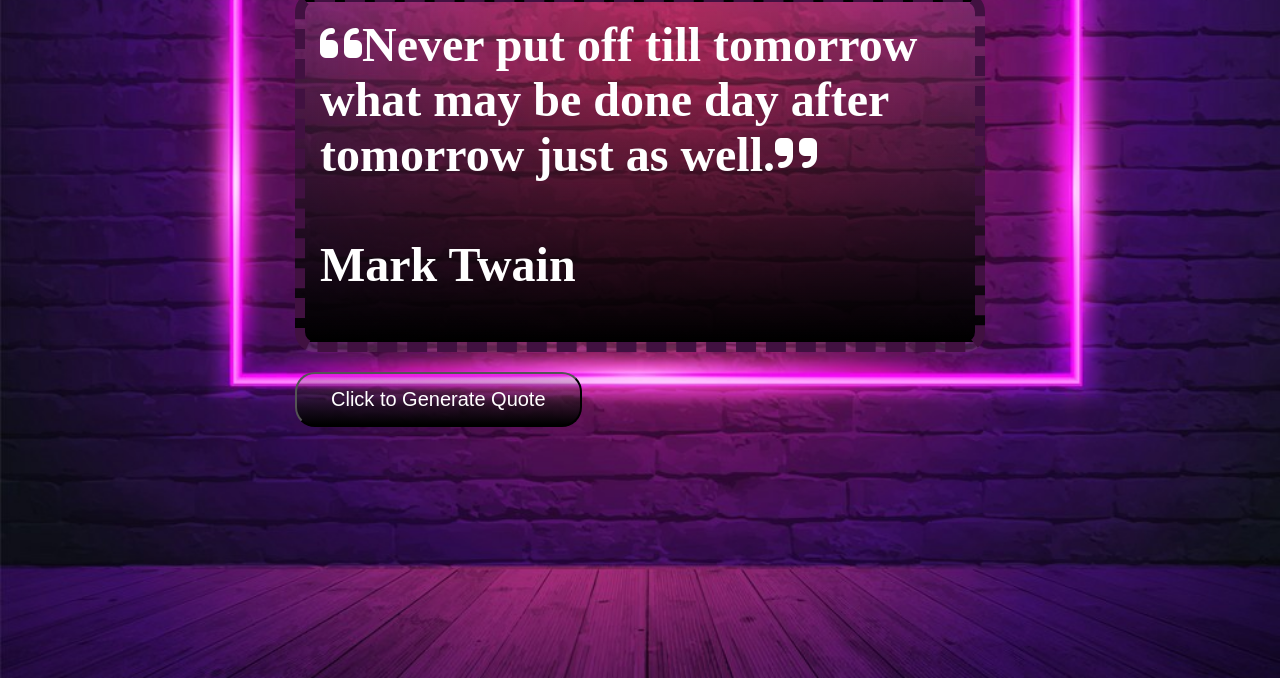
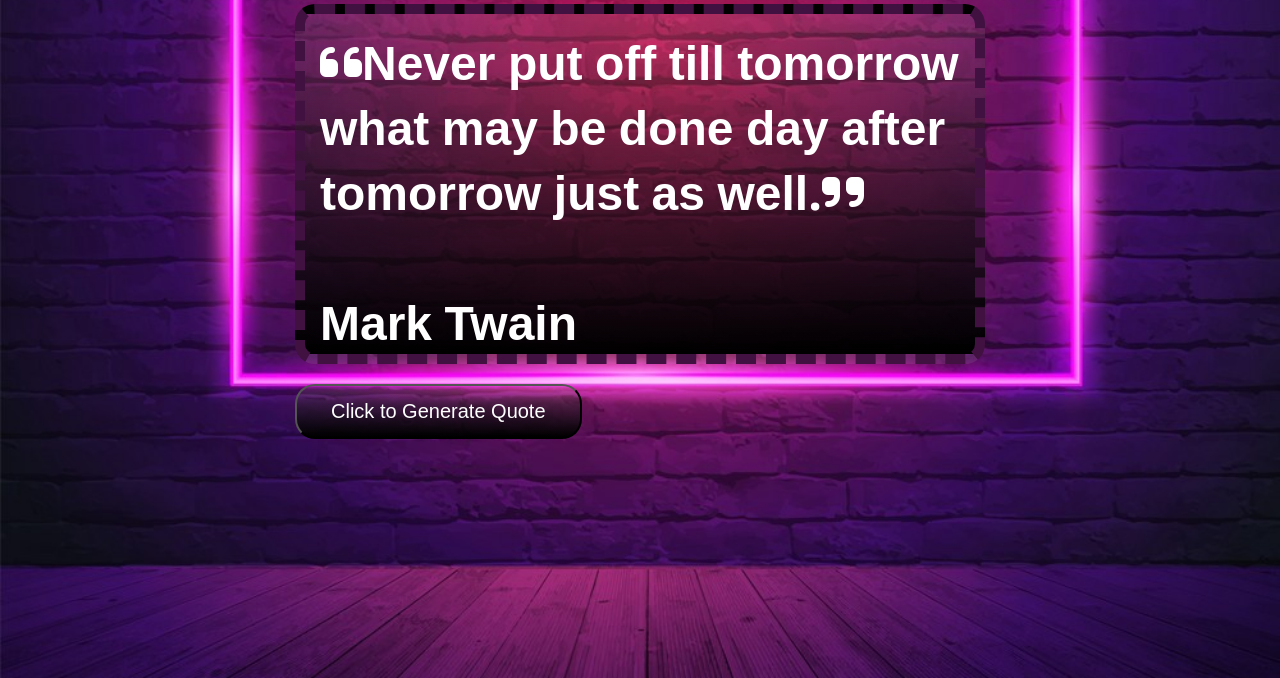
Before and after one commit to KJ234/qoute-generator, a plain HTML site: page index.html in a window 1280 px wide. Shown: the part 122-800 px from the top of the page. Drawn offline with Linux system fonts and the light colour scheme.

Commit message:
update font

```diff
--- a/index.html
+++ b/index.html
@@ -6,6 +6,9 @@
     <meta name="viewport" content="width=device-width, initial-scale=1.0">
     <title>Document</title>
     <link rel="stylesheet" href="style.css">
+    <link rel="preconnect" href="https://fonts.googleapis.com">
+<link rel="preconnect" href="https://fonts.gstatic.com" crossorigin>
+<link href="https://fonts.googleapis.com/css2?family=Noto+Sans+Khmer&display=swap" rel="stylesheet">
 </head>
 <body>
 
--- a/style.css
+++ b/style.css
@@ -8,6 +8,7 @@ body {
     background-size: cover;
     background-repeat: no-repeat;
     height: 100vh;
+    font-family: 'Noto Sans Khmer', sans-serif;
 
 }
 
```
